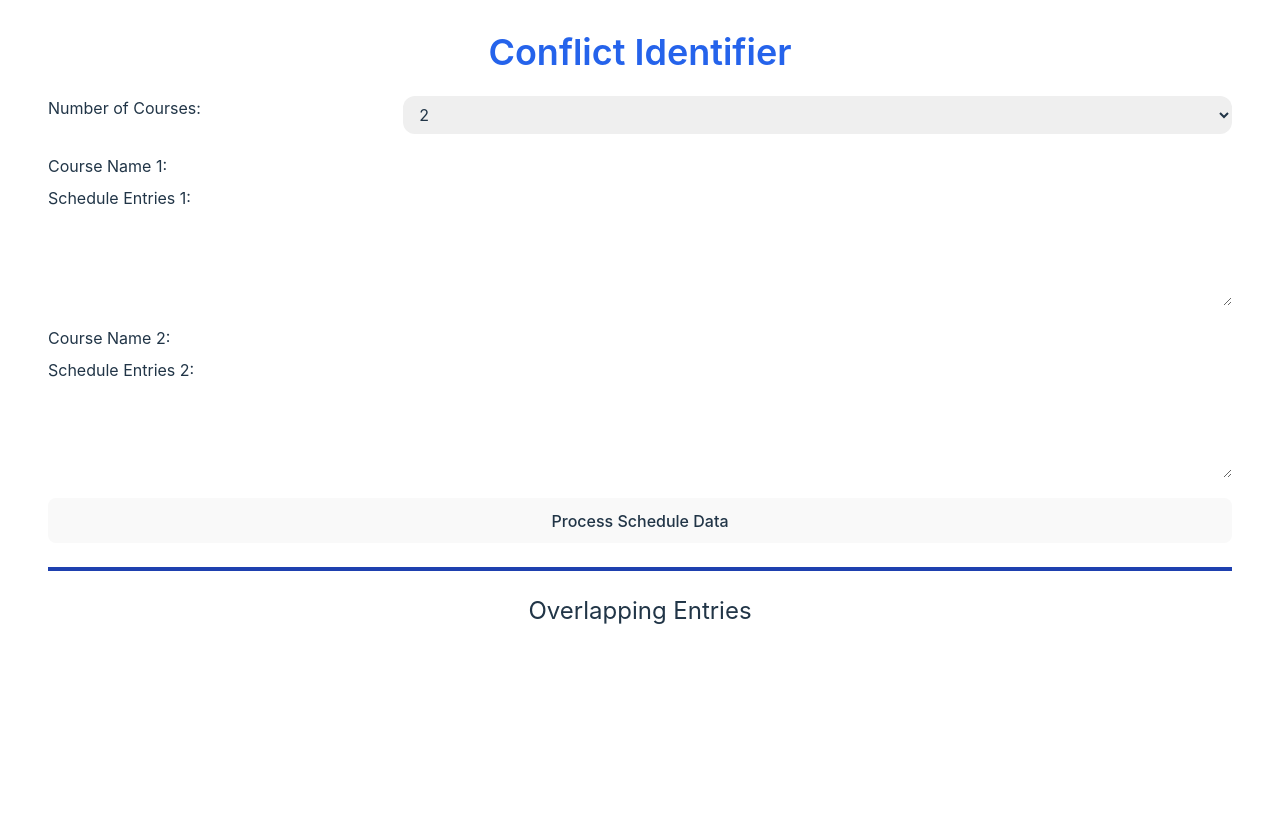
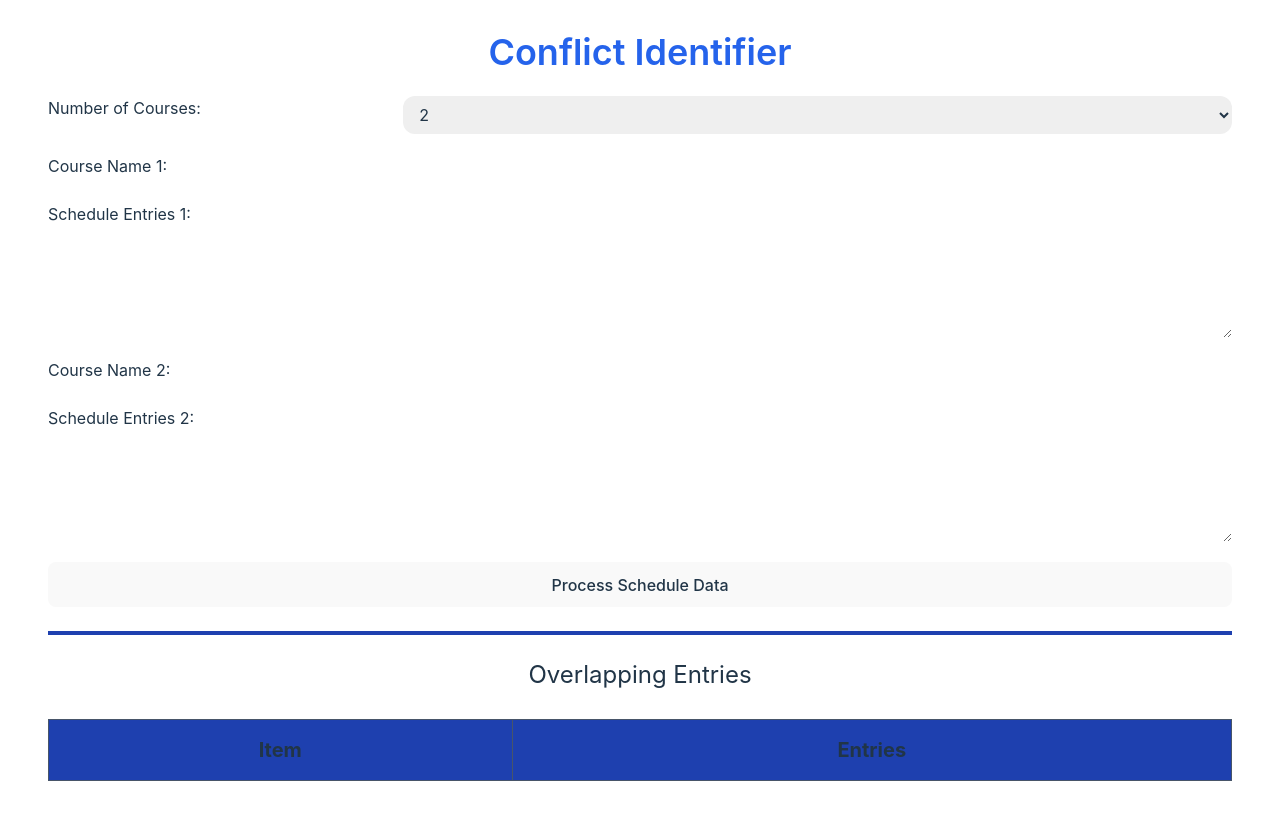
Before and after one commit to GhoulBiter/ConflictTrackerReact, a React (Vite) app: page / in a window 1280 px wide. Built offline with nearby package versions, Linux system fonts and the light colour scheme.

Commit message:
Changed to table view and vercel hosting

```diff
--- a/package.json
+++ b/package.json
@@ -2,7 +2,7 @@
   "name": "conflicttracker",
   "private": true,
   "version": "1.0.0",
-  "homepage": "https://mikehanna.dev/sites/conflict-checker",
+  "homepage": "https://gutech-conflict-tracker.vercel.app/",
   "type": "module",
   "scripts": {
     "dev": "vite",
--- a/src/App.jsx
+++ b/src/App.jsx
@@ -1,8 +1,6 @@
 import { useState } from "react"
 import moment from "moment"
-import { create } from "zustand"
 import "./App.css"
-// import Nav from "./components/Nav"
 
 
 function convertScheduleString(inputString) {
@@ -23,7 +21,8 @@ function convertScheduleString(inputString) {
   }
 
   // If the input string doesn't match the expected format
-  return "Invalid input format.";
+  // console.log(inputString)
+  return "Invalid input format."
 }
 
 
@@ -54,6 +53,7 @@ function App() {
 
   const processScheduleData = () => {
     const formattedEntries = {}
+    // console.log(overlappedEntries)
 
     for (let i = 0; i < numCourses; i++) {
       const entries = scheduleEntries[i].split("\n")
@@ -61,11 +61,9 @@ function App() {
       for (let j = 0; j < entries.length; j++) {
         const entry = entries[j].trim()
 
-
-
         if (entry !== "") {
           const formattedEntry = convertScheduleString(entry)
-          console.log(formattedEntry)
+          // console.log(formattedEntry)
 
           const match = formattedEntry.match(
             /Date: (.*?) ; Time: (.*?) ; Place: (.*?)/
@@ -76,6 +74,7 @@ function App() {
             const time = match[2].split(" - ")
             const startTime = moment(time[0], "HH:mm:ss")
             const endTime = moment(time[1], "HH:mm:ss")
+            const number = j + 1
 
             if (!formattedEntries[date]) {
               formattedEntries[date] = []
@@ -88,6 +87,7 @@ function App() {
               startTime,
               endTime,
               place: match[3],
+              entryNum: number,
             })
           }
         }
@@ -105,7 +105,7 @@ function App() {
         for (let j = i + 1; j < entries.length; j++) {
           const entryB = entries[j]
 
-          console.log(entryA, entryB)
+          // console.log(entryA, entryB)
 
           if (
             entryA.startTime.isBetween(entryB.startTime, entryB.endTime, undefined, "[)") ||
@@ -113,7 +113,7 @@ function App() {
             entryB.startTime.isBetween(entryA.startTime, entryA.endTime, undefined, "[)") ||
             entryB.endTime.isBetween(entryA.startTime, entryA.endTime, undefined, "(]")
           ) {
-            overlappingEntries.push(entryA, entryB)
+            overlappingEntries.push([entryA, entryB])
           }
         }
       }
@@ -146,15 +146,14 @@ function App() {
 
         {courseNames.map((courseName, index) => (
           <div key={index} className="mb-5 grid grid-flow-row gap-2">
-            {/* <div key={index}> */}
             <div className="grid grid-flow-col grid-cols-display">
               <label className="text-left align-middle">Course Name {index + 1}:</label>
-              <input type="text" value={courseName} onChange={(event) => handleCourseNameChange(index, event)} />
+              <input className="rounded-xl px-3 py-2 align-middle" type="text" value={courseName} onChange={(event) => handleCourseNameChange(index, event)} />
             </div>
 
             <div className="grid grid-flow-col grid-cols-display">
               <label className="text-left align-middle">Schedule Entries {index + 1}:</label>
-              <textarea value={scheduleEntries[index]} rows={5} onChange={(event) => handleScheduleEntryChange(index, event)} />
+              <textarea className="rounded-xl px-3 py-2 align-middle" value={scheduleEntries[index]} rows={5} onChange={(event) => handleScheduleEntryChange(index, event)} />
             </div>
           </div>
         ))}
@@ -166,6 +165,38 @@ function App() {
 
       <div className="grid grid-flow-row gap-1">
         <h3 className="text-2xl">Overlapping Entries</h3>
+
+        {/* Table Layout */}
+        <table className="table-auto border-collapse mt-6">
+          <thead>
+            <tr className="bg-blue-800">
+              <th className="border border-slate-600 py-4 text-xl">Item</th>
+              <th className="border border-slate-600 py-4 text-xl">Entries</th>
+            </tr>
+          </thead>
+
+          <tbody>
+            {
+              overlappedEntries.map((entry, index) => {
+                return (
+                  <>
+                    <tr>
+                      <td className="border border-slate-600 text-lg font-bold" rowSpan={2}>{index + 1}</td>
+                      <td className="border border-slate-600 py-2">Entry {entry[0].entryNum} :: {entry[0].course} :: {entry[0].date} :: {entry[0].time}</td>
+                    </tr>
+                    <tr>
+                      <td className="border border-slate-600 py-2">Entry {entry[1].entryNum} :: {entry[1].course} :: {entry[1].date} :: {entry[1].time}</td>
+                    </tr>
+                  </>
+                )
+              })
+            }
+          </tbody>
+        </table>
+
+
+        {/* Original List Layout */}
+        {/*
         <ul className="">
           {overlappedEntries.map((entry, index) => {
             return (
@@ -175,6 +206,7 @@ function App() {
             )
           })}
         </ul>
+        */}
       </div>
     </div>
   )
```
